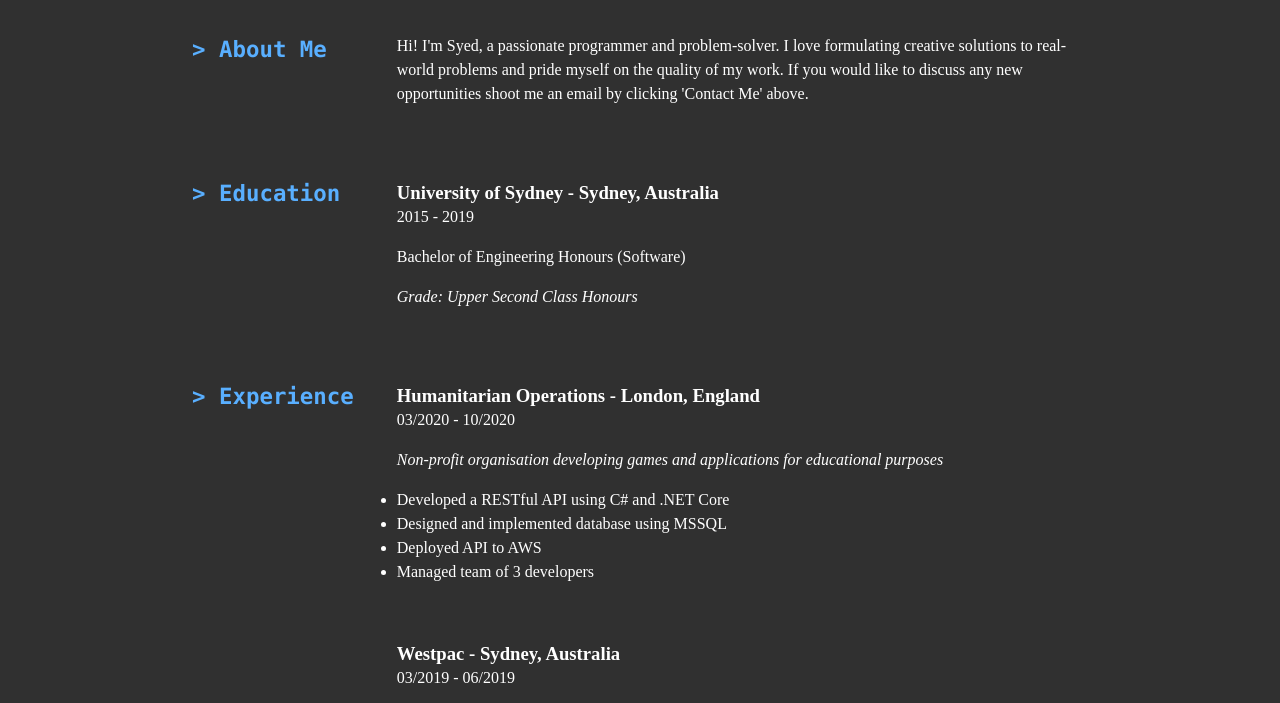
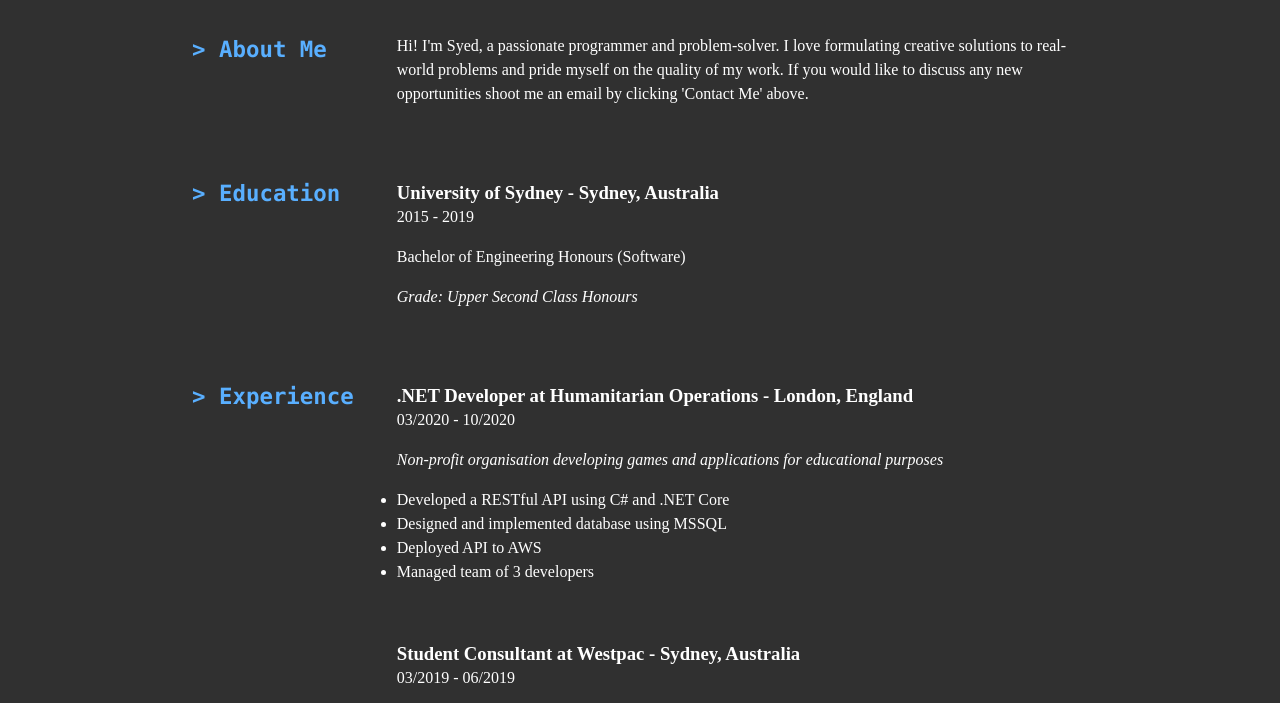
Before and after one commit to sali9213/PersonalSite, a Gatsby site: page / in a window 1280 px wide. Shown: the part 94-797 px from the top of the page. Built offline with nearby package versions, Linux system fonts and the light colour scheme; Gatsby itself is replaced by a stand-in of ours.

Commit message:
Add job titles to experience section

```diff
--- a/src/components/experience/experience.js
+++ b/src/components/experience/experience.js
@@ -8,7 +8,7 @@ const Experience = () => {
       {experienceData.map((item, index) => (
         <div key={index} className={experienceStyles.experiencecontainer}>
           <h3 className={experienceStyles.jobTitle}>
-            {item["Company Name"] +
+            {item["Position"] + " at " + item["Company Name"] +
               " - " +
               item["City"] +
               ", " +
```
